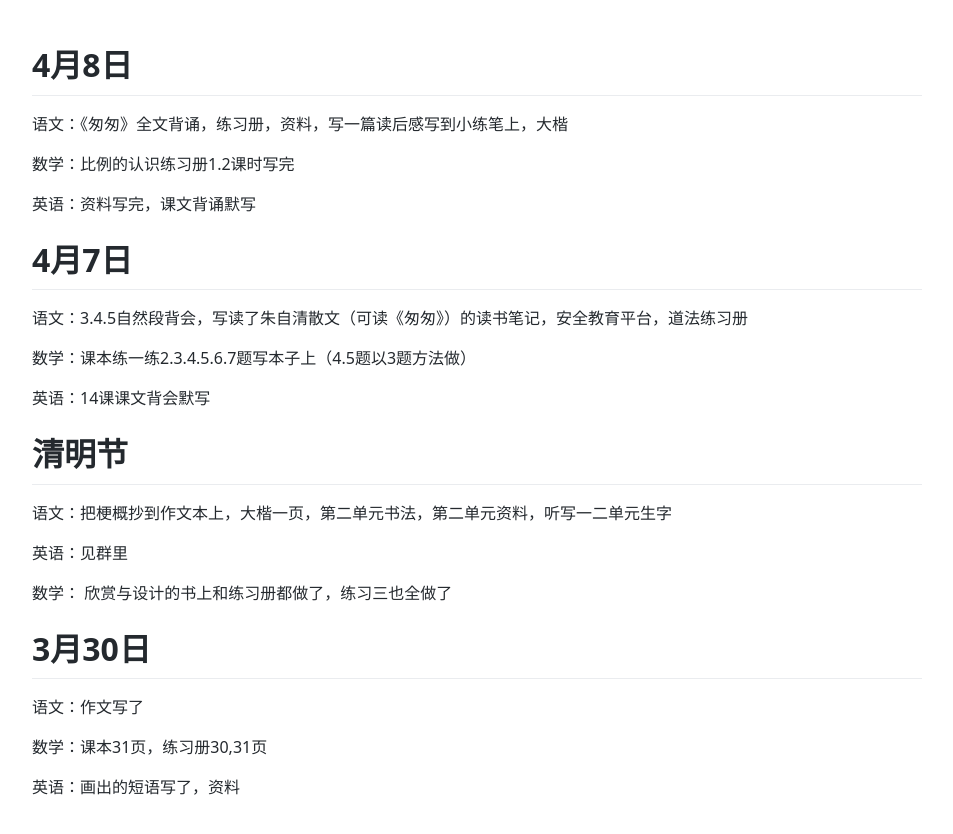
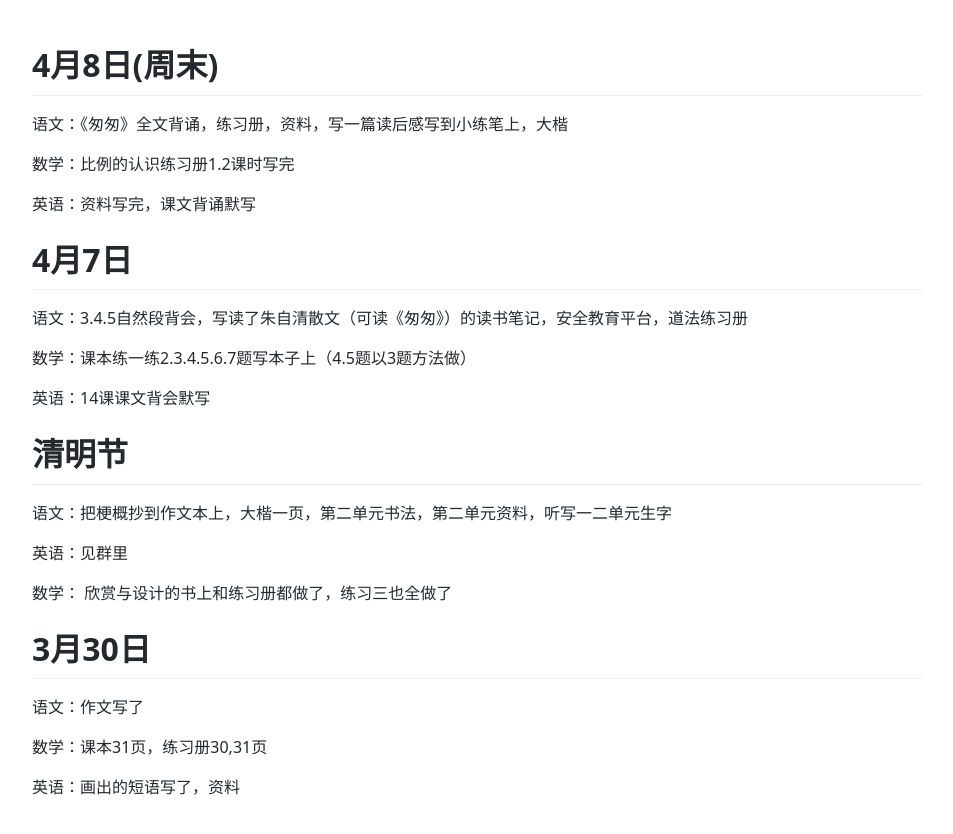
Before and after one commit to hefeng-github/hefeng-github.github.io, a plain HTML site: page index.html in a window 1280 px wide. Shown: the whole page, without its empty margins (163-1116 px from the left). Drawn offline with Linux system fonts and the light colour scheme.

Commit message:
Add files via upload

```diff
--- a/index.html
+++ b/index.html
@@ -540,7 +540,7 @@
       </head>
       <body>
         <article class="markdown-body">
-          <h1>4月8日</h1>
+          <h1>4月8日(周末)</h1>
 <p>语文：《匆匆》全文背诵，练习册，资料，写一篇读后感写到小练笔上，大楷</p>
 <p>数学：比例的认识练习册1.2课时写完</p>
 <p>英语：资料写完，课文背诵默写</p>
```
